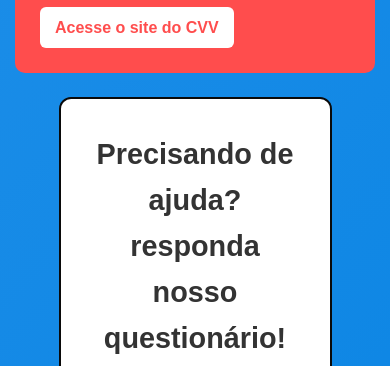
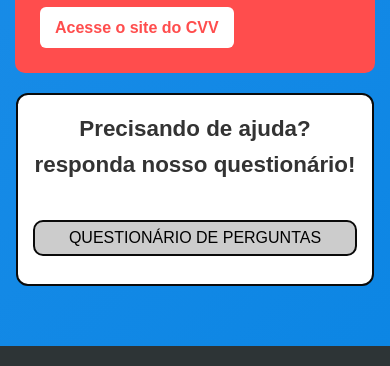
Before and after one commit to DaviMariano123/screen-off01, a plain HTML site: page vicio.html in a window 390 px wide. Shown: the part 6247-6613 px from the top of the page. Drawn offline with Linux system fonts and the light colour scheme.

Commit message:
responsividade

```diff
--- a/css/guia.css
+++ b/css/guia.css
@@ -496,8 +496,7 @@ section.item-aplicativo p,
 /*--------------------------RESPONSIVIDADE---------------------------------*/
 
 @media (max-width: 800px) {
-  /* Tipografia e títulos */
-  nav { font-size: 0.95rem; }
+
   .titulo-pagina { font-size: 26px; margin-bottom: 20px; }
   .titulo-videos { font-size: 20px; margin-bottom: 20px; }
   .titulo-aplicativos { font-size: 18px; margin-bottom: 20px; }
--- a/css/maleficios.css
+++ b/css/maleficios.css
@@ -191,6 +191,21 @@ nav {
     font-size: 28px;
   }
   .questionario {
-    padding: 2rem;
+    margin: 0 4vw;
+    padding: 4vw;
+  }
+  .questionario p {
+  font-size: 1.4rem;
+  }
+  .questionario a {
+    display: inline-block;
+    width: 100%;
+    max-width: 360px;
+    margin: 12px auto;
+    padding: 10px 11px;
+    text-align: center;
+    border-radius: 10px;
+    text-decoration: none;
+    font-size: 16px;
   }
 }
--- a/css/vicio.css
+++ b/css/vicio.css
@@ -416,7 +416,23 @@ section.cartao-dica h4,
     font-size: 36px;
   }
 
- .questionario {
-  padding: 2rem;
- }
+  .questionario {
+    margin: 0 4vw;
+    padding: 4vw;
+  }
+  .questionario p {
+  font-size: 1.4rem;
+  }
+  .questionario a {
+    display: inline-block;
+    width: 100%;
+    max-width: 360px;
+    margin: 12px auto;
+    padding: 10px 11px;
+    text-align: center;
+    border-radius: 10px;
+    text-decoration: none;
+    font-size: 16px;
+  }
+
 }
```
Also changed, not shown: css/questionario.css (+0 -17 lines).
